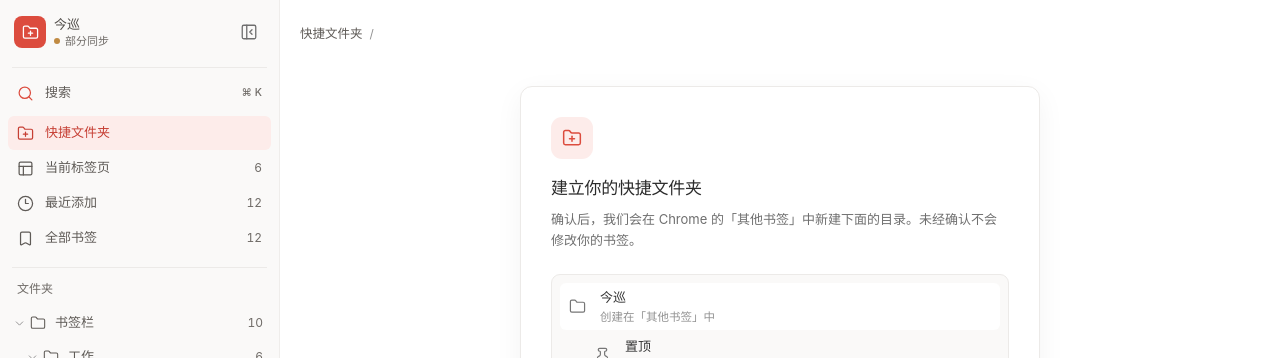
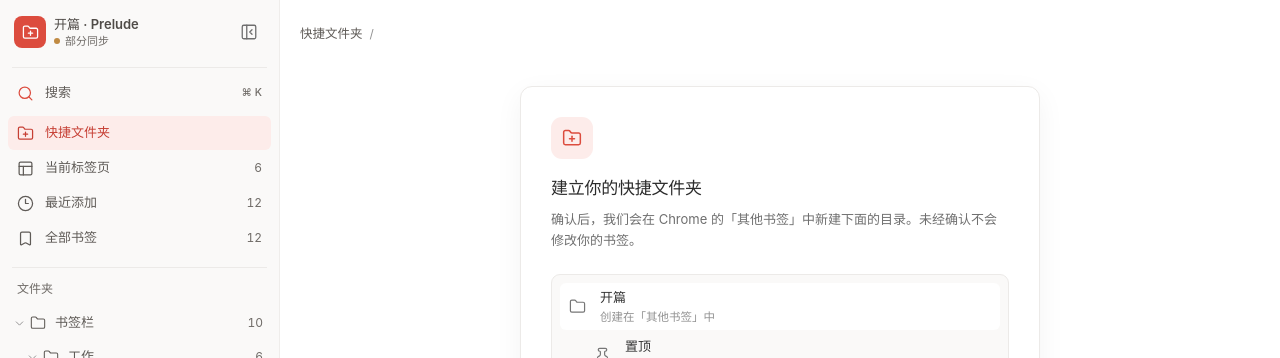
Before and after one commit to yuzhouu/prelude, a React (Vite) app: page / in a window 1280 px wide. Shown: the top 358 px of the page. Built offline with nearby package versions, Linux system fonts and the light colour scheme; no server answers.

Commit message:
feat: rename extension to 开篇 Prelude

```diff
--- a/index.html
+++ b/index.html
@@ -4,8 +4,8 @@
     <meta charset="UTF-8" />
     <meta name="viewport" content="width=device-width, initial-scale=1.0" />
     <meta name="theme-color" content="#faf9f7" />
-    <meta name="description" content="每日想看的，都在这里" />
-    <title>今巡</title>
+    <meta name="description" content="一页初开，万事徐来。" />
+    <title>开篇 · Prelude</title>
   </head>
   <body>
     <div id="app"></div>
--- a/package.json
+++ b/package.json
@@ -1,5 +1,5 @@
 {
-  "name": "supposed",
+  "name": "prelude",
   "private": true,
   "type": "module",
   "imports": {
--- a/src/features/bookmarks/chrome-bookmarks.ts
+++ b/src/features/bookmarks/chrome-bookmarks.ts
@@ -60,12 +60,15 @@
   }
 }
 
-export const DEFAULT_BOOKMARK_CONTAINER_TITLE = '今巡'
+export const DEFAULT_BOOKMARK_CONTAINER_TITLE = '开篇'
 export const DEFAULT_PINNED_FOLDER_TITLE = '置顶'
 export const DEFAULT_READ_LATER_FOLDER_TITLE = '待读'
 export const DEFAULT_FAVORITES_FOLDER_TITLE = '收藏'
 
-const LEGACY_DEFAULT_BOOKMARK_CONTAINER_TITLE = '书签 · 新标签页'
+const LEGACY_DEFAULT_BOOKMARK_CONTAINER_TITLES = [
+  '今巡',
+  '书签 · 新标签页',
+] as const
 
 let defaultFolderCreationPromise: Promise<BookmarkNode> | undefined
 
@@ -99,10 +102,9 @@
 ) {
   if (findDefaultBookmarkContainer(nodes)) return nodes
 
-  const legacyContainer = findFolderByTitle(
-    nodes,
-    LEGACY_DEFAULT_BOOKMARK_CONTAINER_TITLE,
-  )
+  const legacyContainer = LEGACY_DEFAULT_BOOKMARK_CONTAINER_TITLES.map(
+    (title) => findFolderByTitle(nodes, title),
+  ).find((container) => container !== undefined)
   if (!legacyContainer) return nodes
 
   await bookmarksApi.update(legacyContainer.id, {
--- a/src/features/bookmarks/sidebar.tsx
+++ b/src/features/bookmarks/sidebar.tsx
@@ -16,7 +16,7 @@
 import { countBookmarks, isFolder } from './model'
 import type { BookmarkNode } from './model'
 
-const APP_NAME = '今巡'
+const APP_NAME = '开篇 · Prelude'
 
 function getBookmarkSyncSummary(roots: Array<BookmarkNode>) {
   const topLevelFolders = roots.filter(
--- a/src/routes/index.tsx
+++ b/src/routes/index.tsx
@@ -28,7 +28,7 @@
 
 export const Route = createFileRoute('/')({ component: Home })
 
-const SIDEBAR_EXPANDED_STORAGE_KEY = 'supposed:sidebar-expanded:v1'
+const SIDEBAR_EXPANDED_STORAGE_KEY = 'prelude:sidebar-expanded:v1'
 
 function getInitialSidebarExpanded() {
   try {
```
Also changed, not shown: .cta.json, public/manifest.json, 1 other file (tests, documents, lock files or other folders).
